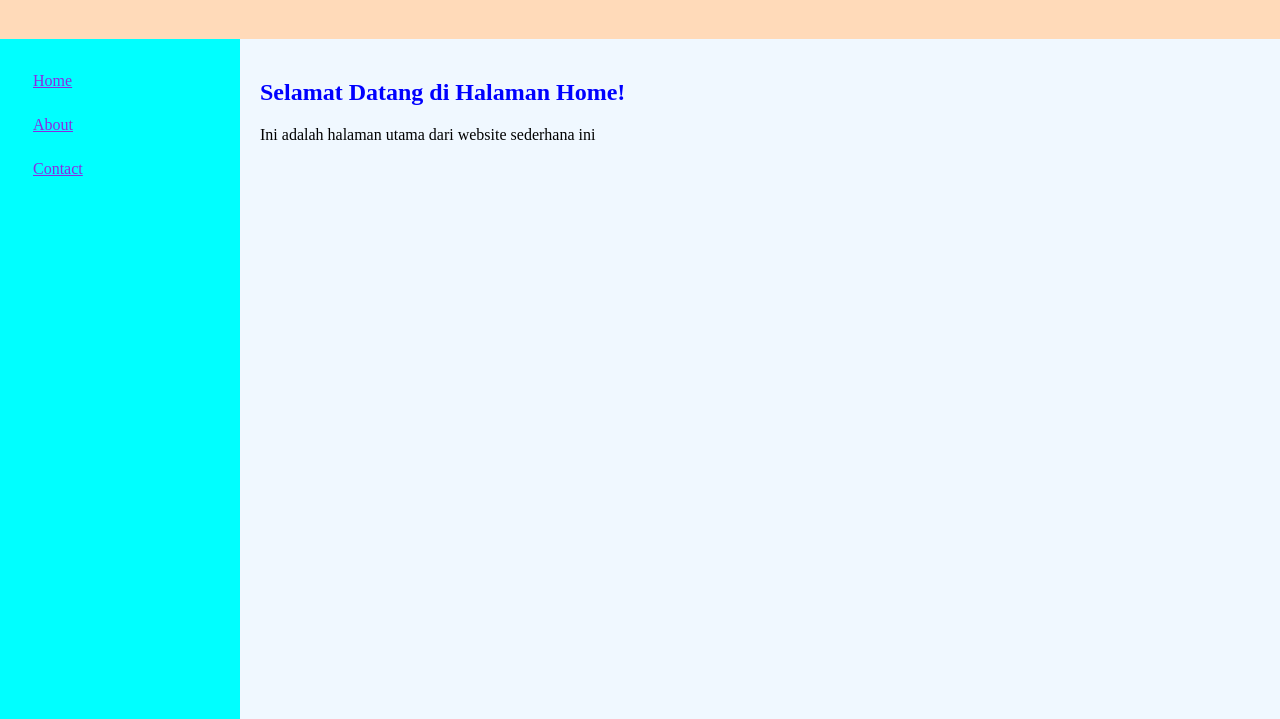
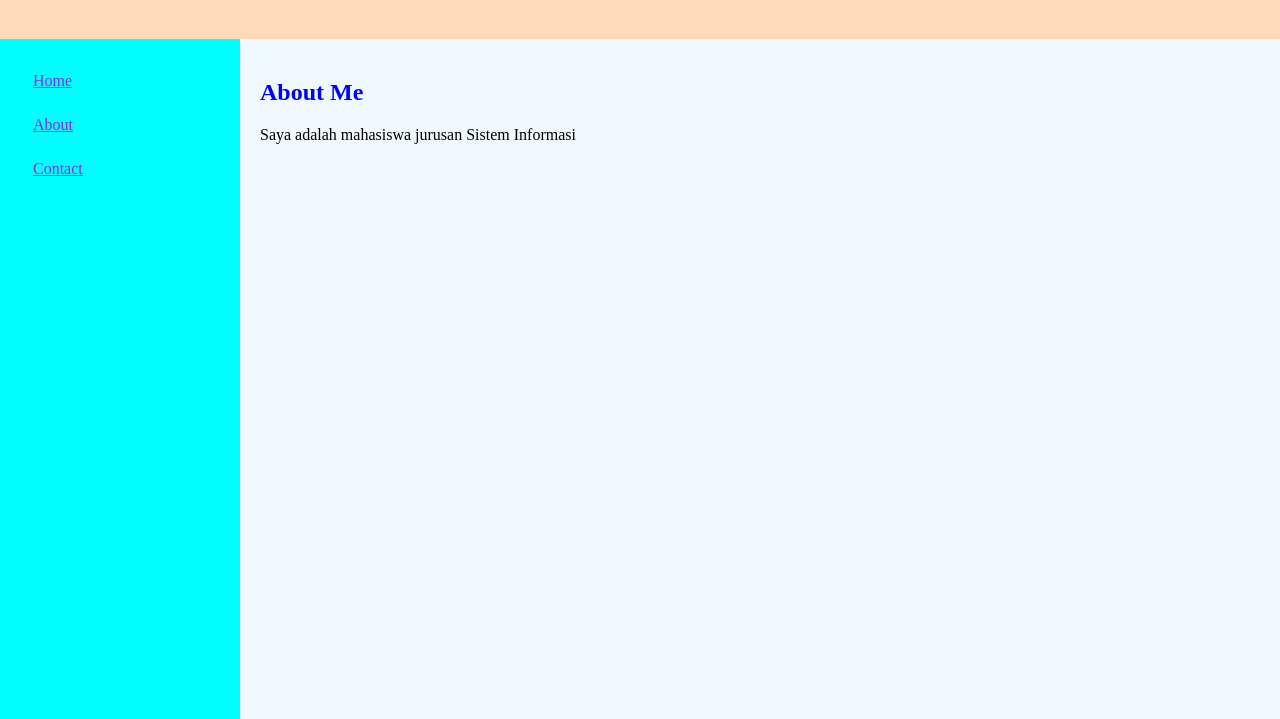
Before and after one commit to monicaclaristaa/bahasa-Pemrograman, a plain HTML site: page about.html in a window 1280 px wide. Shown: the part 81-800 px from the top of the page. Drawn offline with Linux system fonts and the light colour scheme.

Commit message:
Update about.html

```diff
--- a/about.html
+++ b/about.html
@@ -4,7 +4,7 @@
     <meta charset="UTF-8">
     <meta name="viewport" content="width=device-width, initial-scale=1.0">
     <title>Home</title>
-    <link rel="stylesheet" href="./style.css"
+    <link rel="stylesheet" href="style.css"
 </head>
 <body>
     <div class="header">
@@ -18,8 +18,8 @@
                 <a href="contact.html">Contact</a>
             </td>
             <td class="content">
-                <h2>Selamat Datang di Halaman Home!</h2>
-                <p>Ini adalah halaman utama dari website sederhana ini</p>
+                <h2>About Me</h2>
+                <p>Saya adalah mahasiswa jurusan Sistem Informasi</p>
             </td>
         </tr>
     </table>
```
